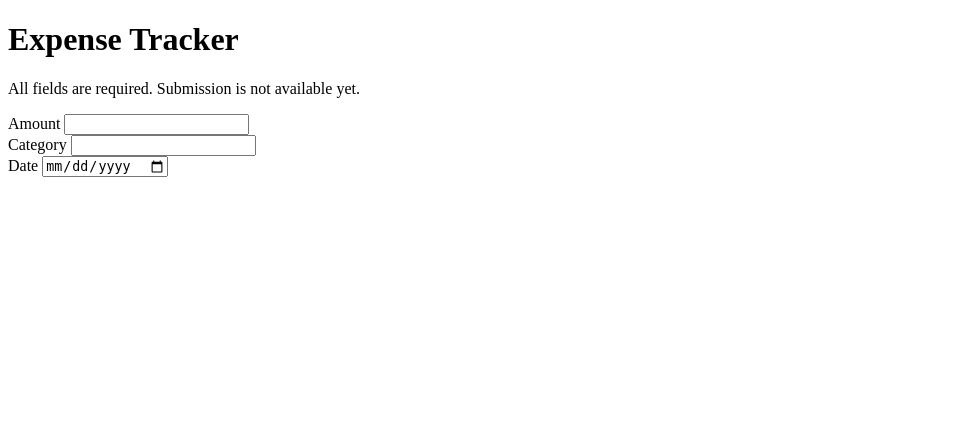
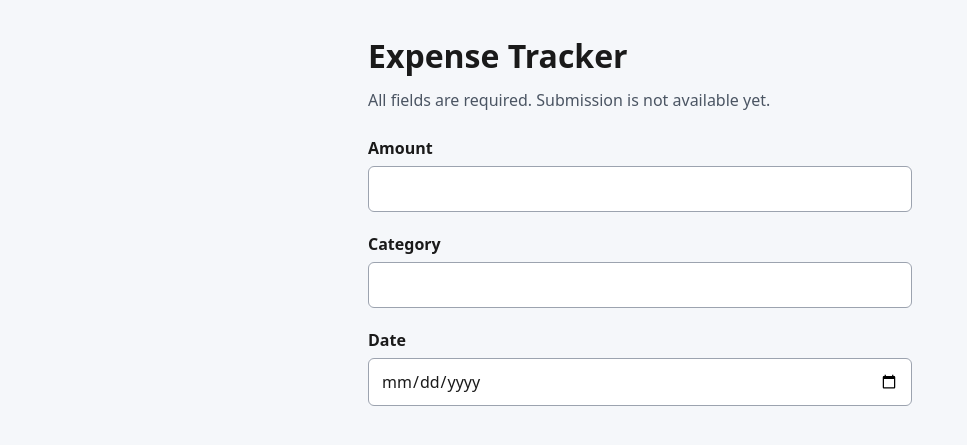
Before and after one commit to michal-wq/expense-tracker, a Flask app: page /expenses in a window 1280 px wide. Shown: the top 445 px of the page, without its empty margins (0-967 px from the left). Run offline with Flask 3, Linux system fonts and the light colour scheme.

Commit message:
style(ui): format expense form

```diff
--- /dev/null
+++ b/app/static/style.css
@@ -0,0 +1,49 @@
+* {
+  box-sizing: border-box;
+}
+
+body {
+  margin: 0;
+  padding: 2rem 1rem;
+  background: #f5f7fa;
+  color: #1a1a1a;
+  font: 16px/1.5 system-ui, -apple-system, "Segoe UI", sans-serif;
+}
+
+main {
+  max-width: 34rem;
+  margin: 0 auto;
+}
+
+h1 {
+  margin: 0 0 0.5rem;
+}
+
+p {
+  margin: 0 0 1.5rem;
+  color: #4b5563;
+}
+
+form {
+  display: grid;
+  gap: 1.25rem;
+}
+
+label {
+  display: block;
+  margin-bottom: 0.375rem;
+  font-weight: 600;
+}
+
+input {
+  display: block;
+  width: 100%;
+  min-width: 0;
+  min-height: 2.75rem;
+  padding: 0.625rem 0.75rem;
+  border: 1px solid #9ca3af;
+  border-radius: 6px;
+  background: #ffffff;
+  color: inherit;
+  font: inherit;
+}
--- a/app/templates/index.html
+++ b/app/templates/index.html
@@ -4,6 +4,7 @@
     <meta charset="utf-8" />
     <meta name="viewport" content="width=device-width, initial-scale=1" />
     <title>Expense Tracker</title>
+    <link rel="stylesheet" href="{{ url_for('static', filename='style.css') }}" />
   </head>
   <body>
     <main>
```
